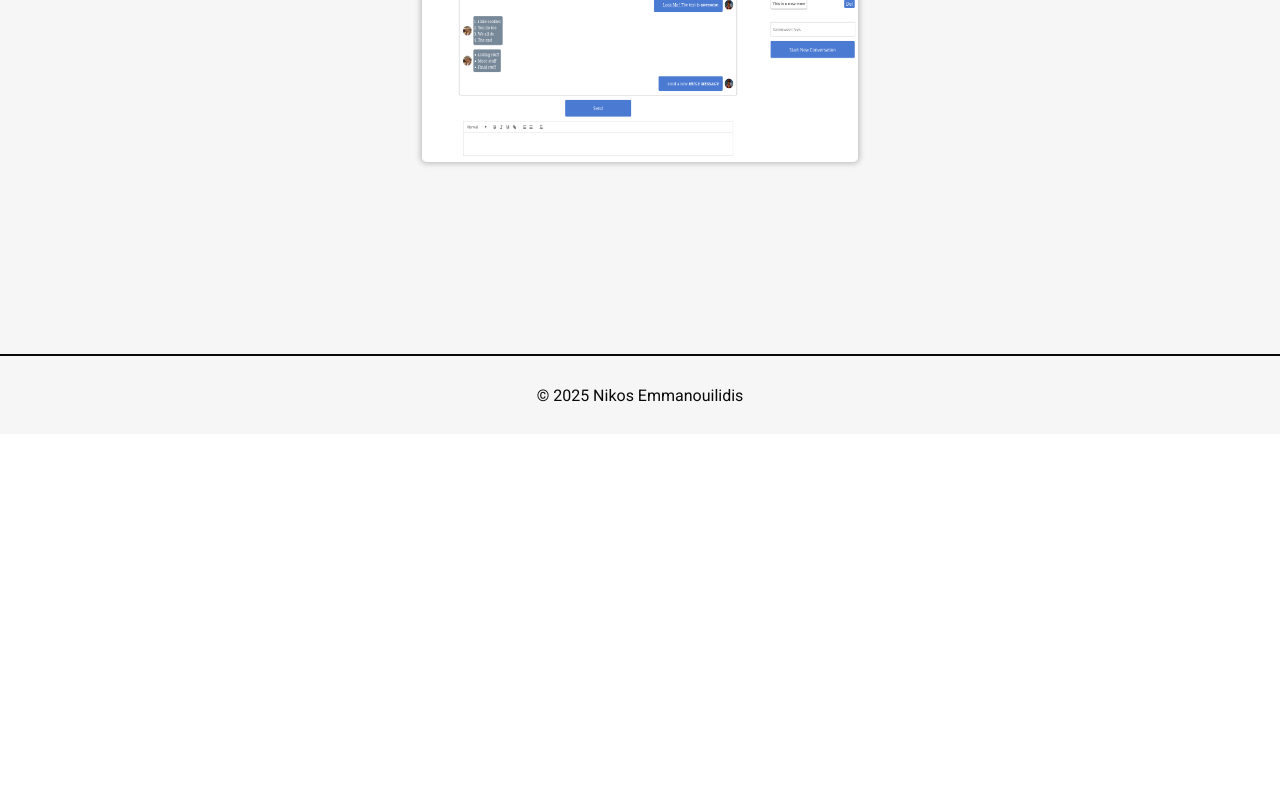
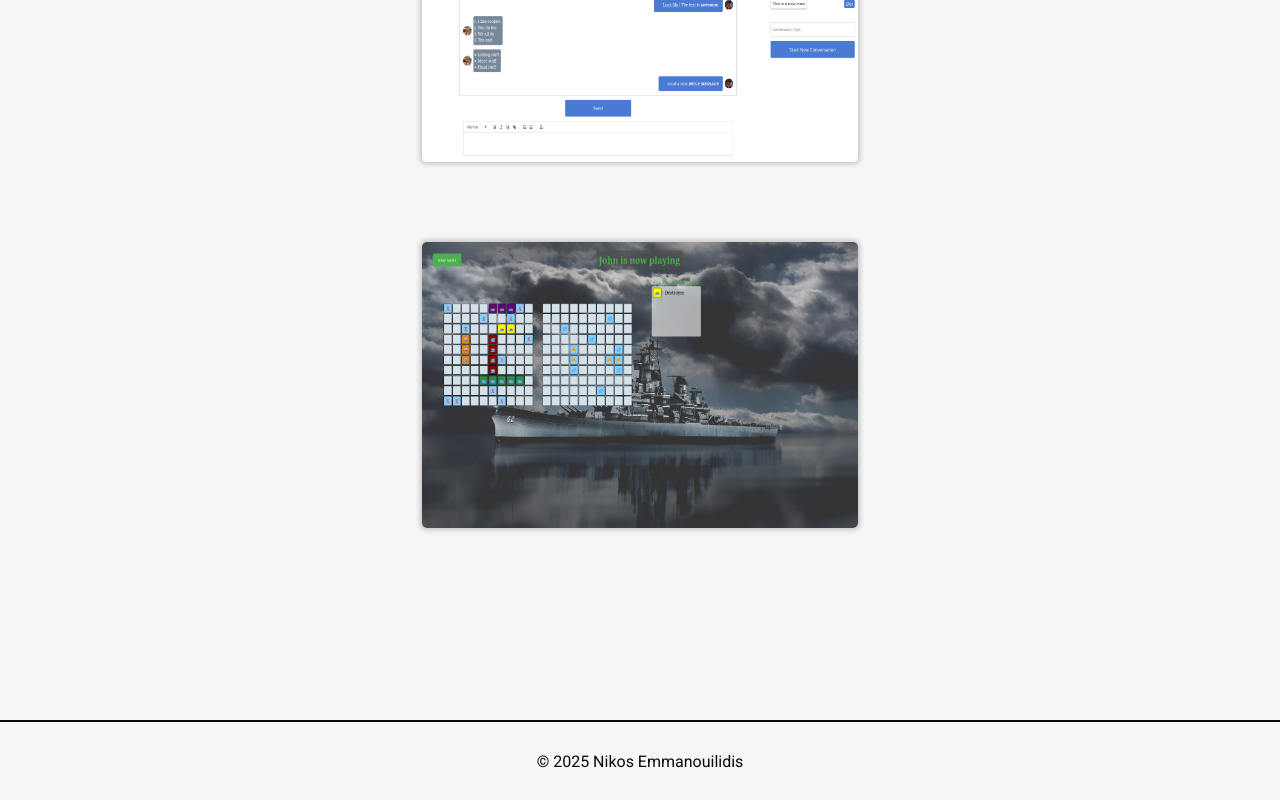
Before and after one commit to NikEmman/portfolio_blog, a React (Vite) app: page / in a window 1280 px wide. Shown: the part 2248-3048 px from the top of the page. Before the commit the page ends 2682 px from the top, so only its background shows below. Built offline with nearby package versions, Linux system fonts and the light colour scheme.

Commit message:
Add battleship project

```diff
--- a/src/projectData.js
+++ b/src/projectData.js
@@ -31,5 +31,13 @@ const projectData = [
     imgUrl: "messenger.png",
     github: "https://github.com/NikEmman/messenger",
   },
+  {
+    title: "Battleship",
+    description: "A browser version of the famous board game",
+    tech: "Html/CSS, JavaScript",
+    imgUrl: "battleship_1.png",
+    github: "https://github.com/NikEmman/battleship",
+    live: "https://nikemman.github.io/battleship/c",
+  },
 ];
 export default projectData;
```
Also changed, not shown: public/battleship_1.png (added), public/battleship_2.png (added).
